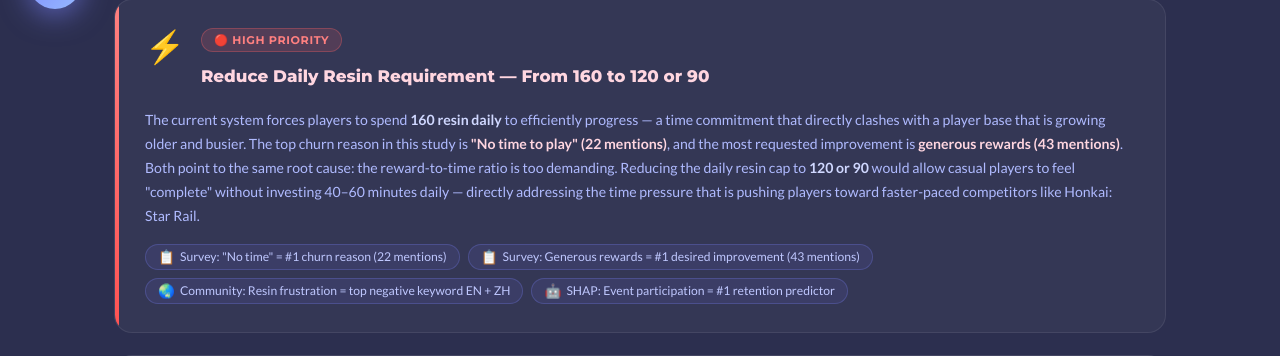
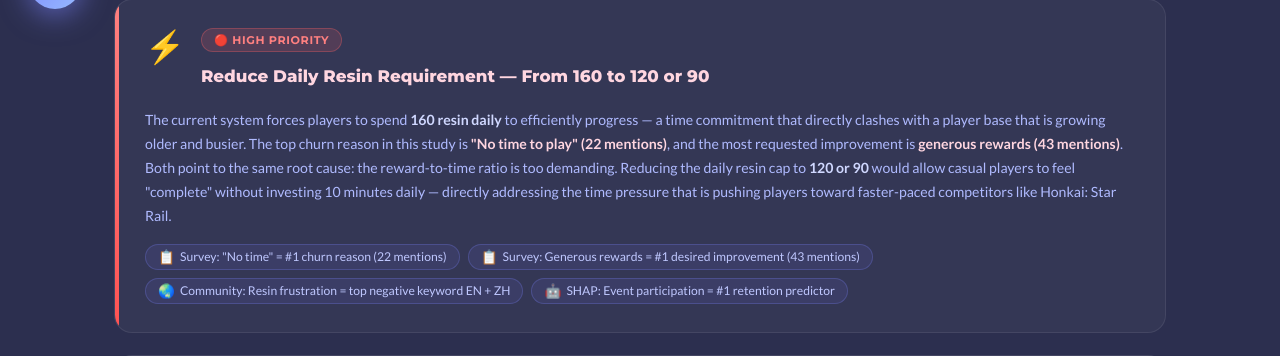
Before and after one commit to BCS23090011/Final_Year_Project, a Flask app: page /recommendations in a window 1280 px wide. Shown: the part 763-1119 px from the top of the page. Run offline with Flask 3, Linux system fonts and the light colour scheme.

Commit message:
remove_to_10

```diff
--- a/templates/recommendations.html
+++ b/templates/recommendations.html
@@ -200,7 +200,7 @@
         and the most requested improvement is <em>generous rewards (43 mentions)</em>.
         Both point to the same root cause: the reward-to-time ratio is too demanding.
         Reducing the daily resin cap to <strong>120 or 90</strong> would allow casual players
-        to feel "complete" without investing 40–60 minutes daily —
+        to feel "complete" without investing 10 minutes daily —
         directly addressing the time pressure that is pushing players toward
         faster-paced competitors like Honkai: Star Rail.
       </p>
```
